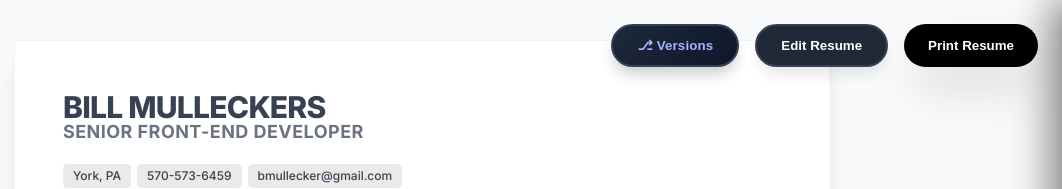
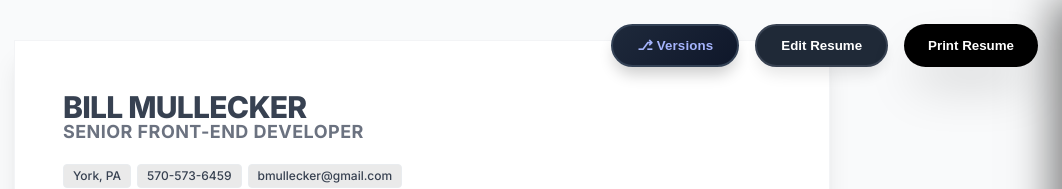
Before and after one commit to bmullecker/mullecker_resume-v1, a React (Vite) app in the folder resume/: page / in a window 1280 px wide. Shown: the top 189 px of the page, without its empty margins (218-1280 px from the left). Built offline with nearby package versions, Linux system fonts and the light colour scheme.

Commit message:
Typo fix on my last name

```diff
--- a/resume/src/data.ts
+++ b/resume/src/data.ts
@@ -48,7 +48,7 @@ export interface VersionsStore {
 
 export const resumeData: ResumeData = {
   "personalInfo": {
-    "name": "Bill Mulleckers",
+    "name": "Bill Mullecker",
     "title": "Senior Front-End Developer",
     "location": "York, PA",
     "phone": "570-573-6459",
```
